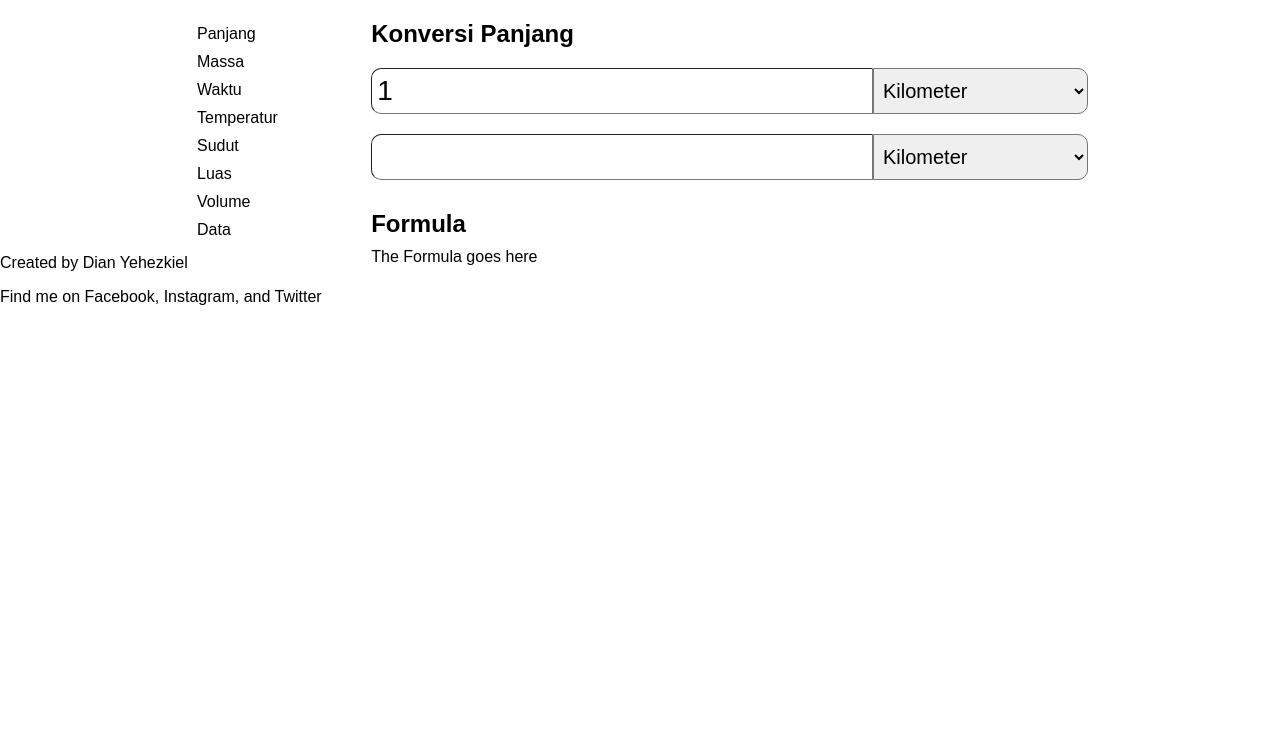
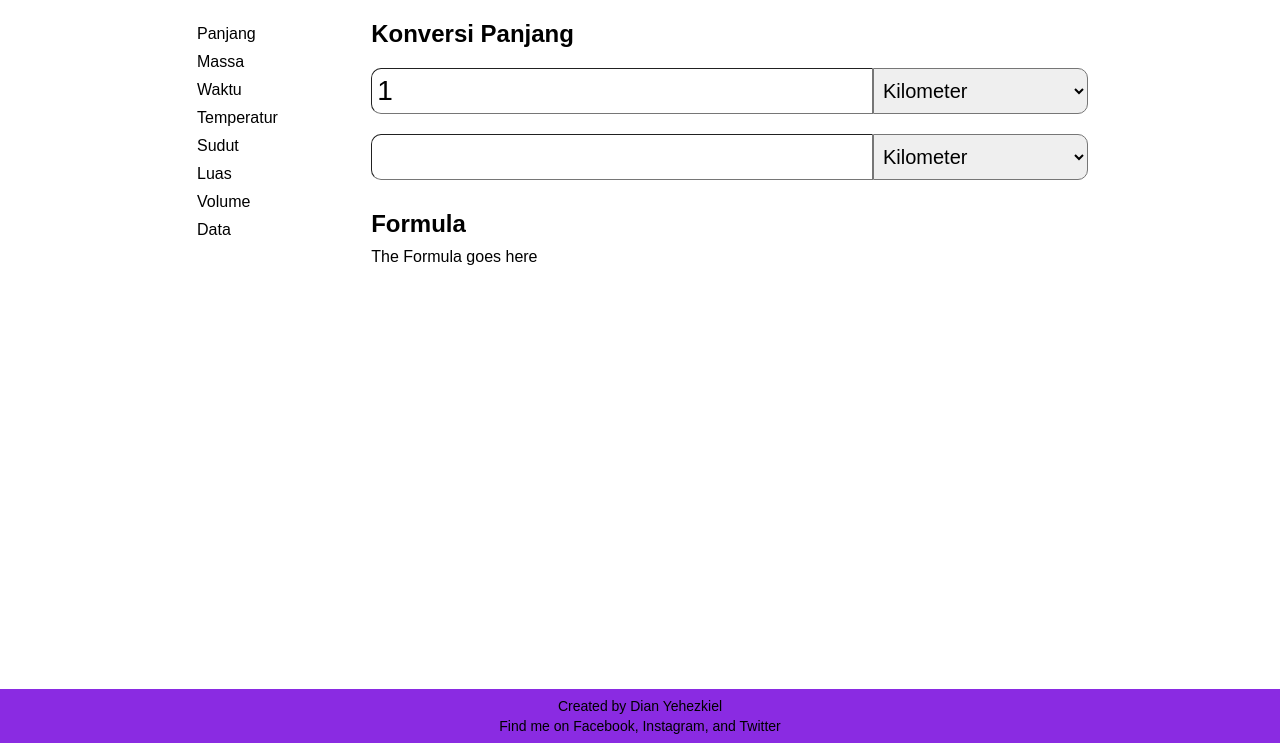
Before and after one commit to dianyehezkiel/Convert-Web-App, a PHP site: page / in a window 1280 px wide. Shown: the part 57-800 px from the top of the page. Run offline with PHP 8.4, Linux system fonts and the light colour scheme.

Commit message:
Update style.css
add style for footer element and update some style

```diff
--- a/assets/style.css
+++ b/assets/style.css
@@ -9,7 +9,7 @@
 }
 
 header {
-    max-width: 100%;
+    width: 100%;
     margin: 0;
     padding: 10px 0;
     text-align: center;
@@ -21,7 +21,7 @@
 }
 
 main {
-    max-width: 70%;
+    width: 70%;
     margin: 10px auto;
 }
 
@@ -95,3 +95,18 @@
 #formula p {
     margin: 10px 0;
 }
+
+footer {
+    width: 100%;
+    position: fixed;
+    bottom: 0px;
+    margin: 0;
+    padding: 5px 0;
+    text-align: center;
+    background-color: blueviolet;
+}
+
+footer p {
+    margin: 4px auto;
+    font-size: 14px;
+}
```
